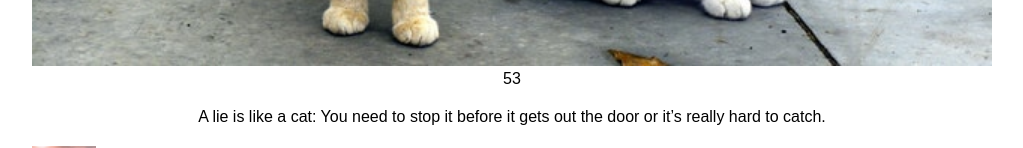
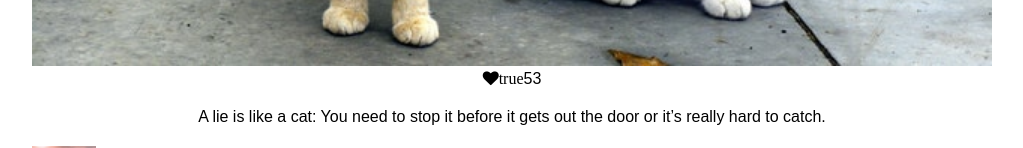
Before and after one commit to Xin00163/reactcats, a React (Create React App) app: page / in a window 1280 px wide. Shown: the part 583-731 px from the top of the page, without its empty margins (128-1151 px from the left). Built offline with nearby package versions, Linux system fonts and the light colour scheme.

Commit message:
Add like function to photoContainer

```diff
--- a/src/PhotoContainer.js
+++ b/src/PhotoContainer.js
@@ -14,7 +14,22 @@ class PhotoContainer extends Component {
       likes: this.props.data.likes,
       liked: this.props.data.liked
     };
+    this.likeClick = this.likeClick.bind(this);
+  }
 
+  likeClick(e) {
+    e.preventDefault();
+
+    this.setState(prevState => {
+
+      // console.log(prevState.like)
+      if (!prevState.liked) {
+        return {
+          likes: prevState.likes + 1,
+          liked: !prevState.liked
+        }
+      }
+    });
   }
 
 
@@ -26,6 +41,7 @@ class PhotoContainer extends Component {
           <div className='Username'>{this.props.data.username}</div>
         </div>
         <img className='Image' src={images[this.imageLink]} />
+        <i id='Click-like' onClick={this.likeClick} className={(this.state.liked ? "fa fa-heart" : "fa fa-heart-o")}>{this.state.liked.toString()}</i>
         <span className='Likes'>{this.state.likes}</span>
         <div className='Description'>{this.props.data.description}</div>
       </div>
```
Also changed, not shown: 2 other files (tests, documents, lock files or other folders).
